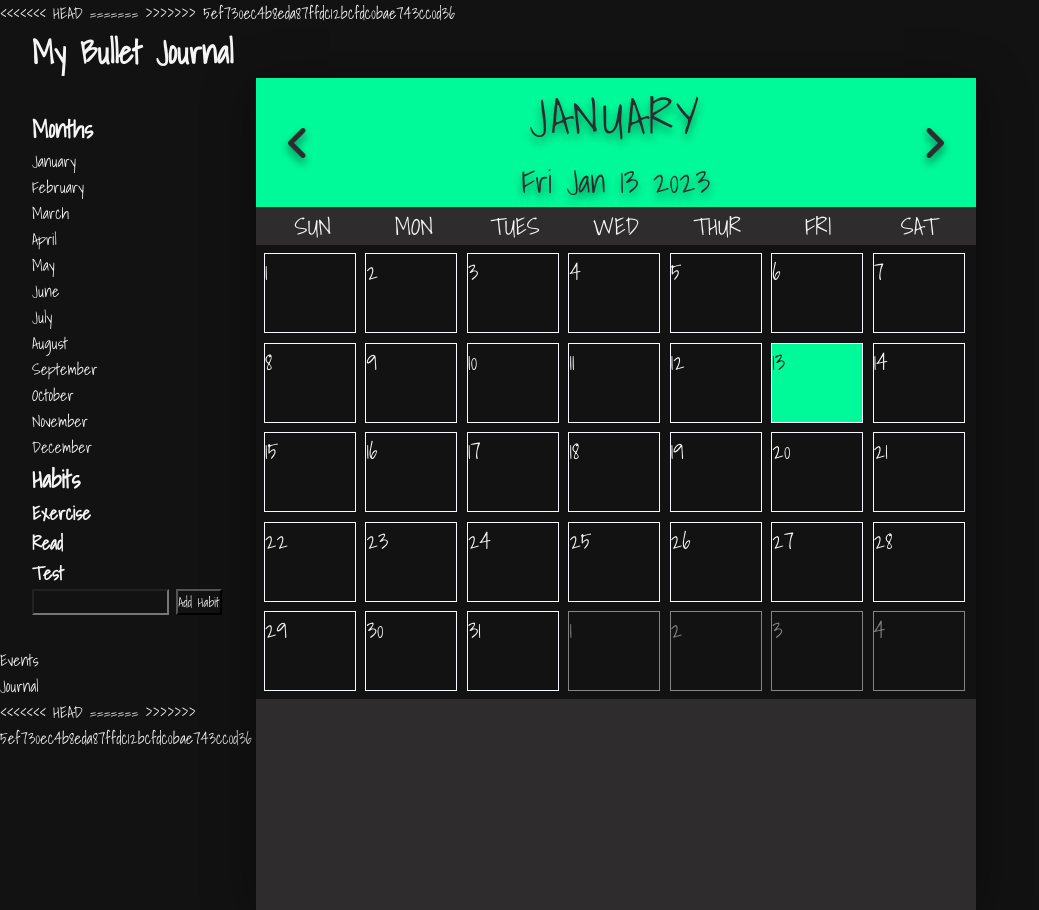
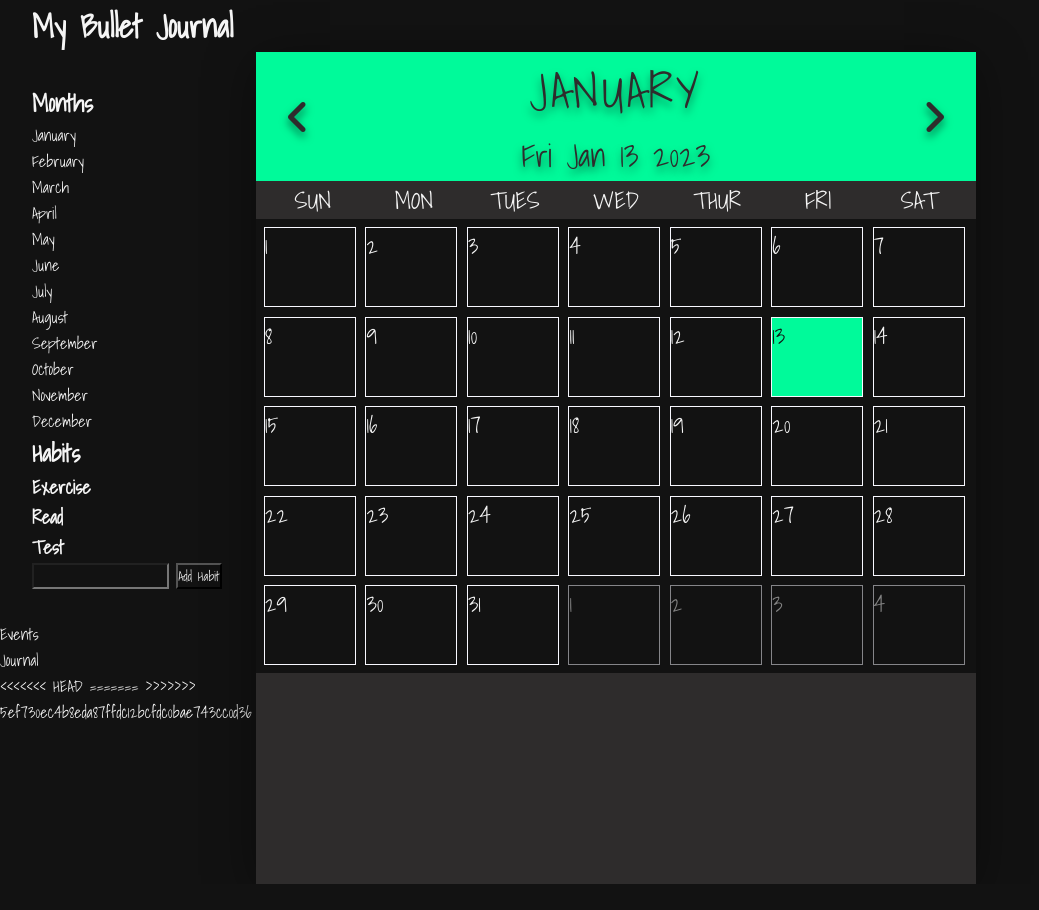
Before and after one commit to tdhood/Planner-backend, a Flask app: template templates/home.html in a window 1280 px wide. Shown: the whole page, without its empty margins (0-1039 px from the left). After the commit the page ends 884 px from the top, so only its background shows below. Run offline with Flask 2, Linux system fonts and the light colour scheme; the template is opened without the code that fills it, so the values that code supplies are empty.

Commit message:
fixed file path

```diff
--- a/templates/home.html
+++ b/templates/home.html
@@ -4,12 +4,8 @@
     <meta charset="UTF-8">
     <meta name="viewport" content="width=device-width, intial-scale=1">
     <title>My Bullet Journal</title>
-<<<<<<< HEAD
-    <link rel="stylesheet" href="../static/PlannerHomePage.css">
-=======
 
     <link rel="stylesheet" href="../static/stylesheets/PlannerHomePage.css">
->>>>>>> 5ef730ec4b8eda87ffdc12bcfdc0bae743cc0d36
     <link rel="stylesheet" href="https://cdnjs.cloudflare.com/ajax/libs/font-awesome/6.0.0/css/all.min.css">
     <link rel="preconnect" href="https://fonts.googleapis.com">
 <link rel="preconnect" href="https://fonts.gstatic.com" crossorigin>
```
